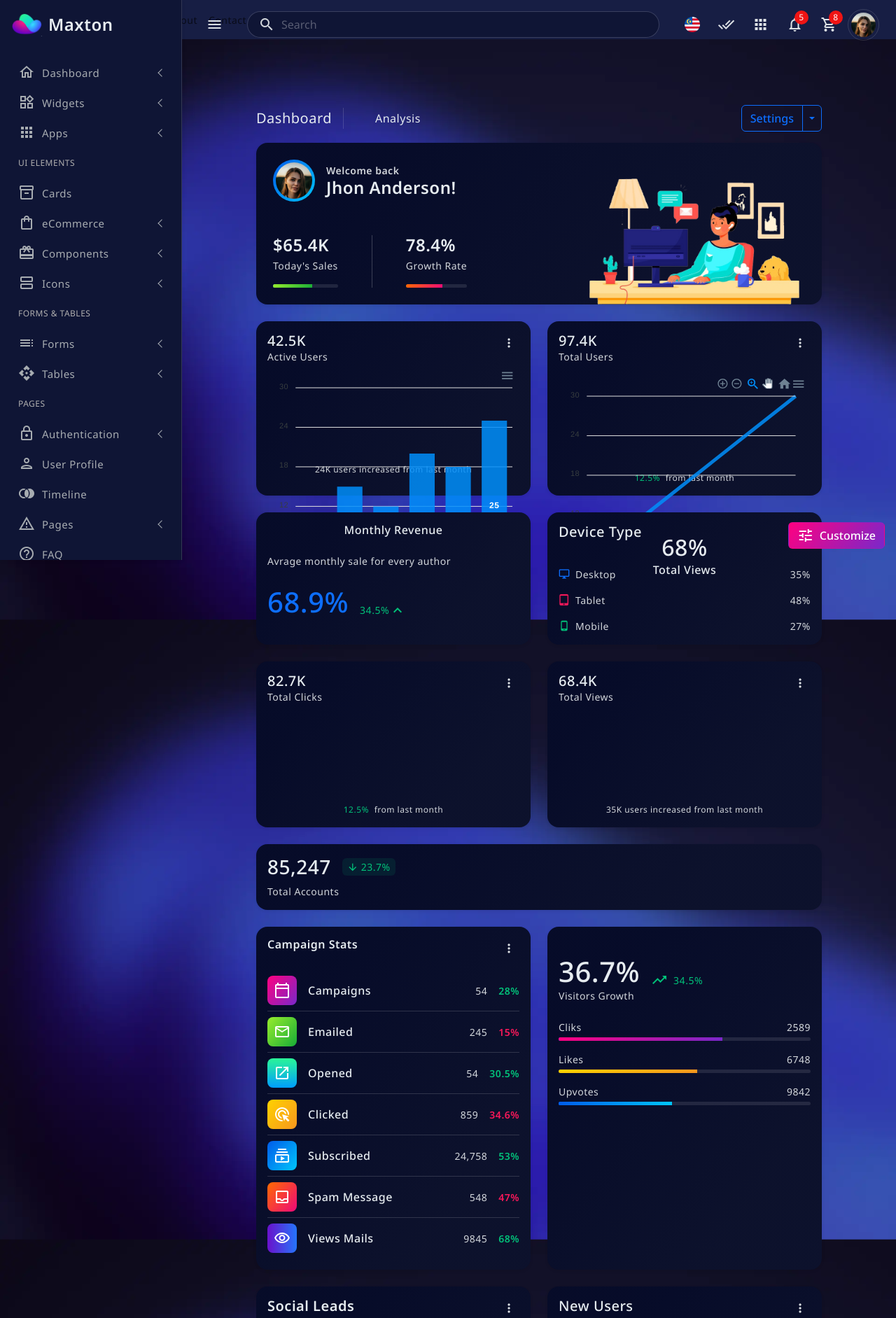
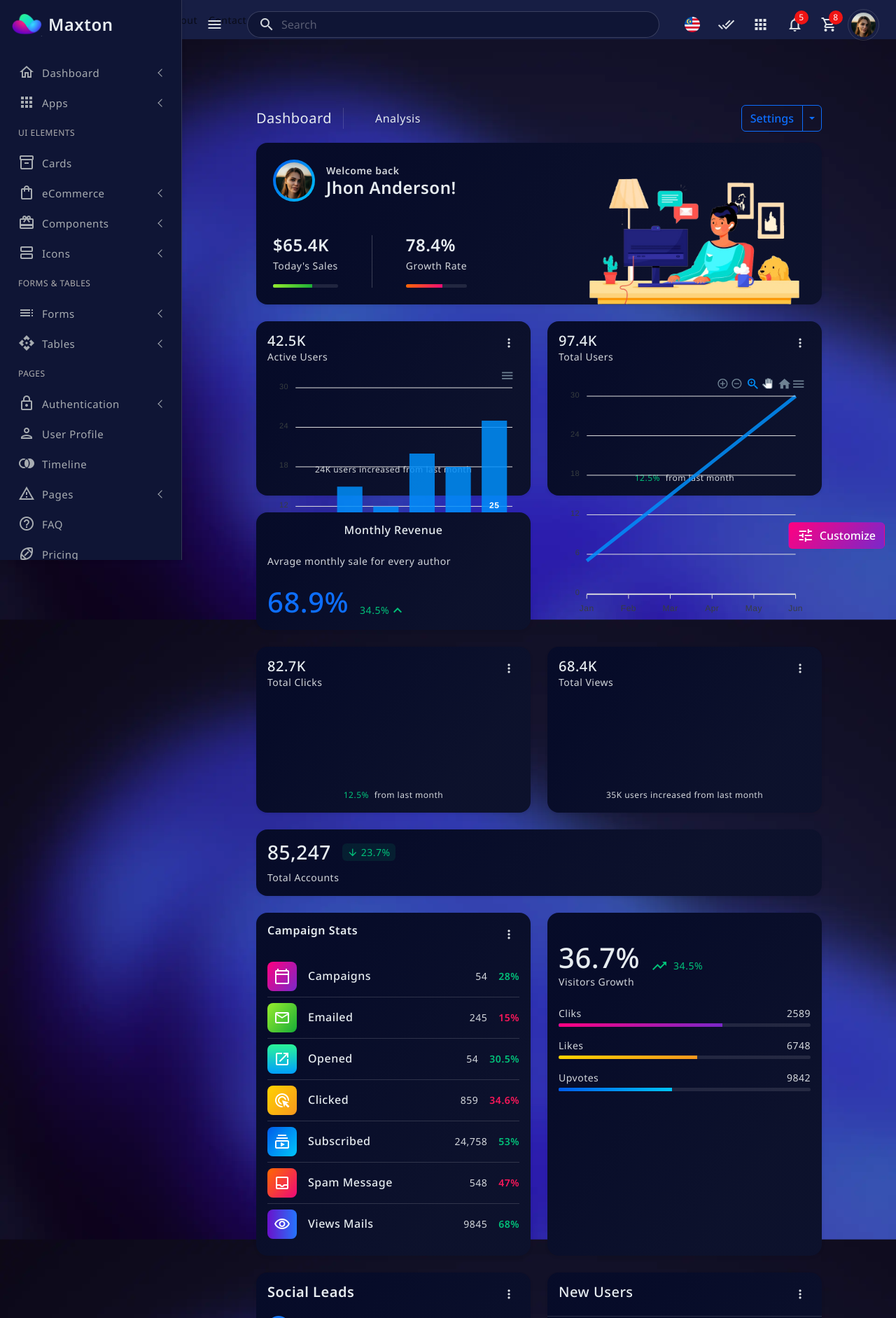
Before and after one commit to GabrielNarvadez/CustomerRelationshipManagementSystem, a Django app: page / in a window 1280 px wide. Shown: the top 1883 px of the page at 70% size. Run offline with Django 4.2, Linux system fonts and the light colour scheme; some libraries are stand-ins or nearby versions.

Commit message:
deleted widgets in menu

```diff
--- a/SmartConnect/app/templates/app/index.html
+++ b/SmartConnect/app/templates/app/index.html
@@ -629,19 +629,7 @@ Home Page
               </li>
             </ul>
           </li>
-          <li>
-            <a href="javascript:;" class="has-arrow">
-              <div class="parent-icon"><i class="material-icons-outlined">widgets</i>
-              </div>
-              <div class="menu-title">Widgets</div>
-            </a>
-            <ul>
-              <li><a href="widgets-data.html"><i class="material-icons-outlined">arrow_right</i>Data</a>
-              </li>
-              <li><a href="widgets-static.html"><i class="material-icons-outlined">arrow_right</i>Static</a>
-              </li>
-            </ul>
-          </li>
+
           <li>
             <a class="has-arrow" href="javascript:;">
               <div class="parent-icon"><i class="material-icons-outlined">apps</i>
@@ -1103,60 +1091,7 @@ Home Page
               </div>
             </div>
           </div>
-          <div class="col-xl-6 col-xxl-4 d-flex align-items-stretch">
-            <div class="card w-100 rounded-4">
-              <div class="card-body">
-                <div class="d-flex flex-column gap-3">
-                  <div class="d-flex align-items-start justify-content-between">
-                    <div class="">
-                      <h5 class="mb-0">Device Type</h5>
-                    </div>
-                    <div class="dropdown">
-                      <a href="javascript:;" class="dropdown-toggle-nocaret options dropdown-toggle"
-                        data-bs-toggle="dropdown">
-                        <span class="material-icons-outlined fs-5">more_vert</span>
-                      </a>
-                      <ul class="dropdown-menu">
-                        <li><a class="dropdown-item" href="javascript:;">Action</a></li>
-                        <li><a class="dropdown-item" href="javascript:;">Another action</a></li>
-                        <li><a class="dropdown-item" href="javascript:;">Something else here</a></li>
-                      </ul>
-                    </div>
-                  </div>
-                  <div class="position-relative">
-                    <div class="piechart-legend">
-                      <h2 class="mb-1">68%</h2>
-                      <h6 class="mb-0">Total Views</h6>
-                    </div>
-                    <div id="chart6"></div>
-                  </div>
-                  <div class="d-flex flex-column gap-3">
-                    <div class="d-flex align-items-center justify-content-between">
-                      <p class="mb-0 d-flex align-items-center gap-2 w-25"><span
-                          class="material-icons-outlined fs-6 text-primary">desktop_windows</span>Desktop</p>
-                      <div class="">
-                        <p class="mb-0">35%</p>
-                      </div>
-                    </div>
-                    <div class="d-flex align-items-center justify-content-between">
-                      <p class="mb-0 d-flex align-items-center gap-2 w-25"><span
-                          class="material-icons-outlined fs-6 text-danger">tablet_mac</span>Tablet</p>
-                      <div class="">
-                        <p class="mb-0">48%</p>
-                      </div>
-                    </div>
-                    <div class="d-flex align-items-center justify-content-between">
-                      <p class="mb-0 d-flex align-items-center gap-2 w-25"><span
-                          class="material-icons-outlined fs-6 text-success">phone_android</span>Mobile</p>
-                      <div class="">
-                        <p class="mb-0">27%</p>
-                      </div>
-                    </div>
-                  </div>
-                </div>
-              </div>
-            </div>
-          </div>
+
           <div class="col-xxl-4">
             <div class="row">
               <div class="col-md-6 d-flex align-items-stretch">
```
